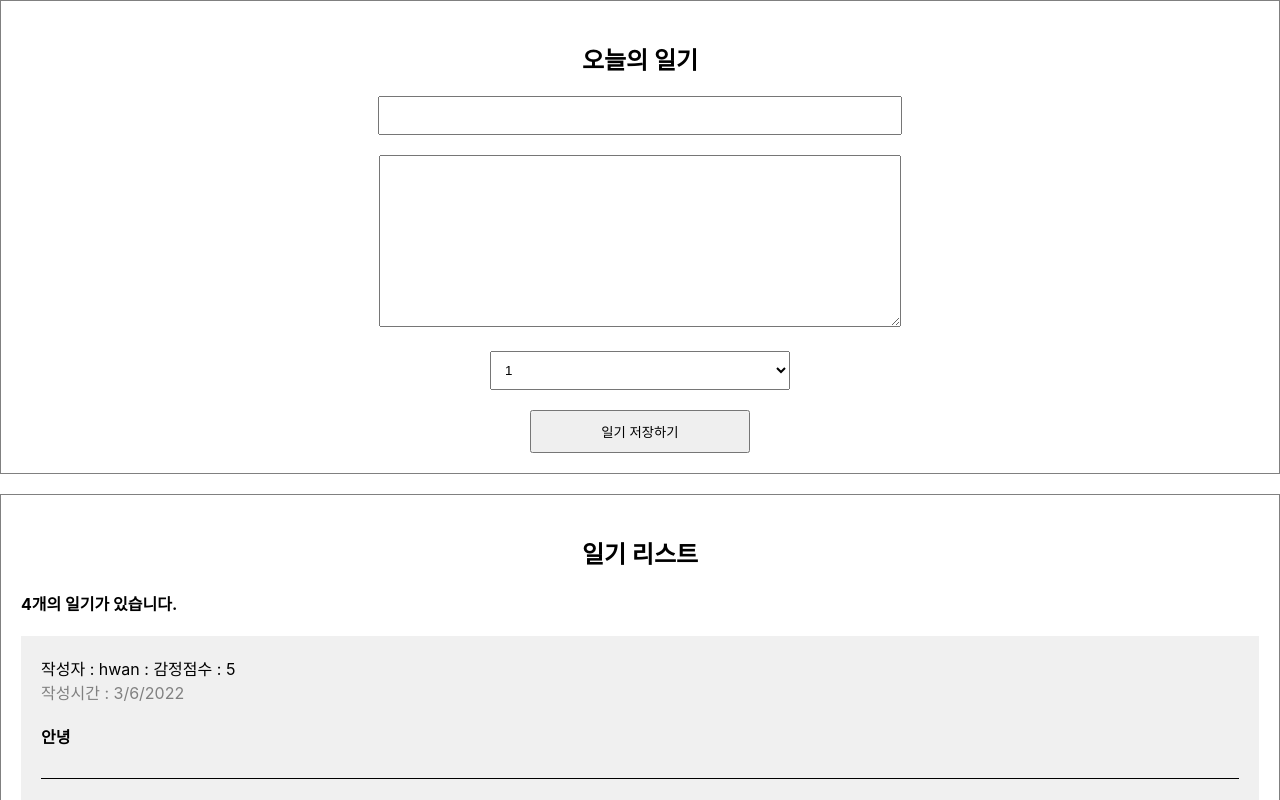
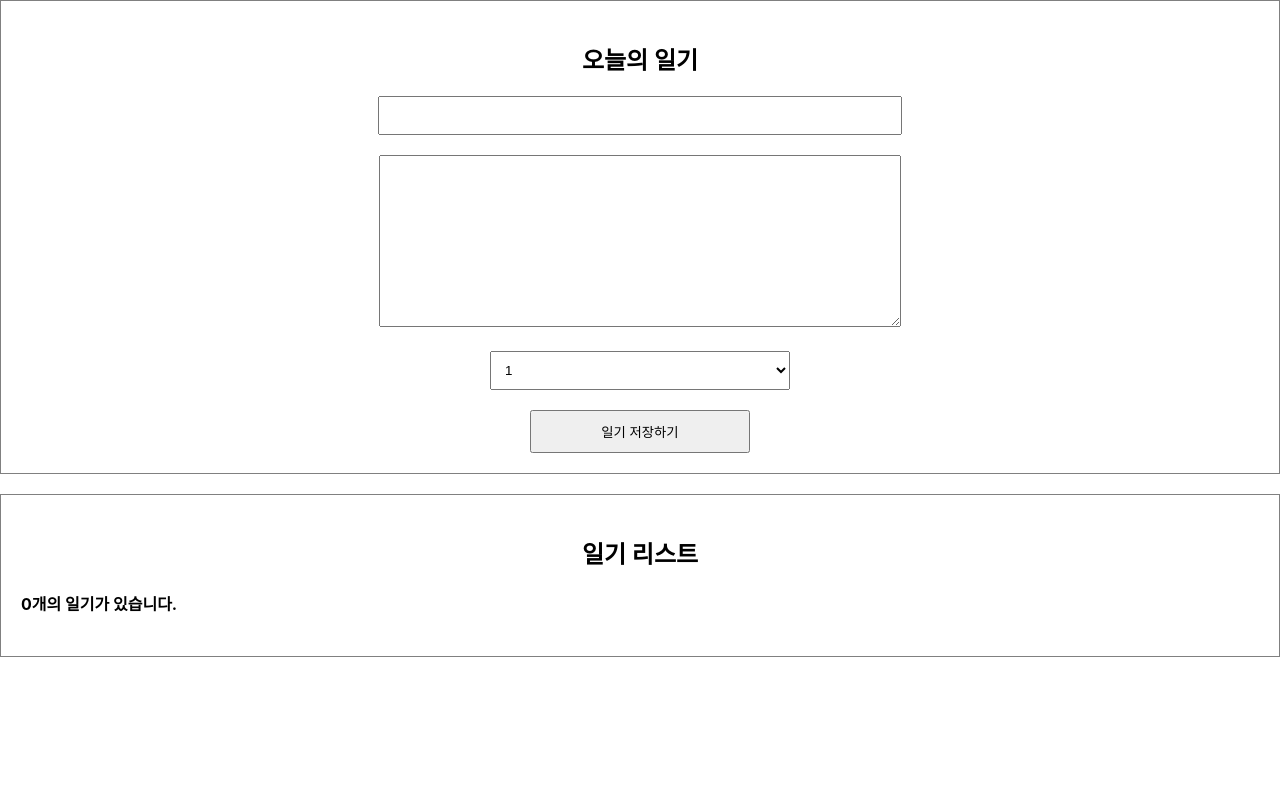
Before and after one commit to GilhwanE/sampleDiary, a React (Create React App) app: page / in a window 1280 px wide. Shown: the top 800 px of the page. Built offline with nearby package versions, Linux system fonts and the light colour scheme.

Commit message:
✨  Editor items update

```diff
--- a/src/App.js
+++ b/src/App.js
@@ -1,43 +1,61 @@
+import { useRef, useState } from 'react';
 import './App.css';
 import DiaryEditor from './DiaryEditor';
 import DiaryList from './DiaryList';
 
-const dummylist = [
-  {
-    id: 1,
-    author: 'hwan',
-    content: '안녕',
-    emotion: 5,
-    create_date: new Date().getTime(),
-  },
-  {
-    id: 2,
-    author: 'jin',
-    content: '안녕2',
-    emotion: 2,
-    create_date: new Date().getTime(),
-  },
-  {
-    id: 3,
-    author: 'hyeon',
-    content: '안녕3',
-    emotion: 3,
-    create_date: new Date().getTime(),
-  },
-  {
-    id: 4,
-    author: 'j',
-    content: '안녕4',
-    emotion: 4,
-    create_date: new Date().getTime(),
-  },
-];
+// const dummylist =
+// {
+//   id: 1,
+//   author: 'hwan',
+//   content: '안녕',
+//   emotion: 5,
+//   create_date: new Date().getTime(),
+// },
+// {
+//   id: 2,
+//   author: 'jin',
+//   content: '안녕2',
+//   emotion: 2,
+//   create_date: new Date().getTime(),
+// },
+// {
+//   id: 3,
+//   author: 'hyeon',
+//   content: '안녕3',
+//   emotion: 3,
+//   create_date: new Date().getTime(),
+// },
+// {
+//   id: 4,
+//   author: 'j',
+//   content: '안녕4',
+//   emotion: 4,
+//   create_date: new Date().getTime(),
+// },
 
 function App() {
+  const [data, setData] = useState([]);
+
+  const dataId = useRef(0);
+
+  // data에 새로운 일기를 추가하는 함수 (일기 데이터를 추가 할 수 있는 함수를 Editor컴포에 전달)
+  const onCreate = (author, content, emotion) => {
+    const created_date = new Date().getTime();
+    const newItem = {
+      author,
+      content,
+      emotion,
+      created_date,
+      id: dataId.current,
+    };
+    dataId.current += 1;
+    setData([newItem, ...data]);
+  };
+
   return (
     <>
-      <DiaryEditor />
-      <DiaryList diarylist={dummylist} />
+      <DiaryEditor onCreate={onCreate} />
+      <DiaryList diarylist={data} />
     </>
   );
 }
--- a/src/DiaryEditor.jsx
+++ b/src/DiaryEditor.jsx
@@ -1,6 +1,6 @@
 import React, { useRef, useState } from 'react';
 
-const DiaryEditor = (props) => {
+const DiaryEditor = ({ onCreate }) => {
   const authorInput = useRef();
 
   const [state, setState] = useState({
@@ -26,7 +26,14 @@
       authorInput.current.focus();
       return;
     }
+    onCreate(state.author, state.content, state.emotion);
     alert('저장 성공');
+
+    setState({
+      author: '',
+      content: '',
+      emotion: 1,
+    });
   };
   return (
     <div className="dirayEditor">
--- a/src/DiaryItem.jsx
+++ b/src/DiaryItem.jsx
@@ -11,8 +11,8 @@
         <span className="date">
           작성시간 : {new Date(create_date).toLocaleDateString()}
         </span>
-        <div className="content">{content}</div>
       </div>
+      <div className="content">{content}</div>
     </div>
   );
 };
```
